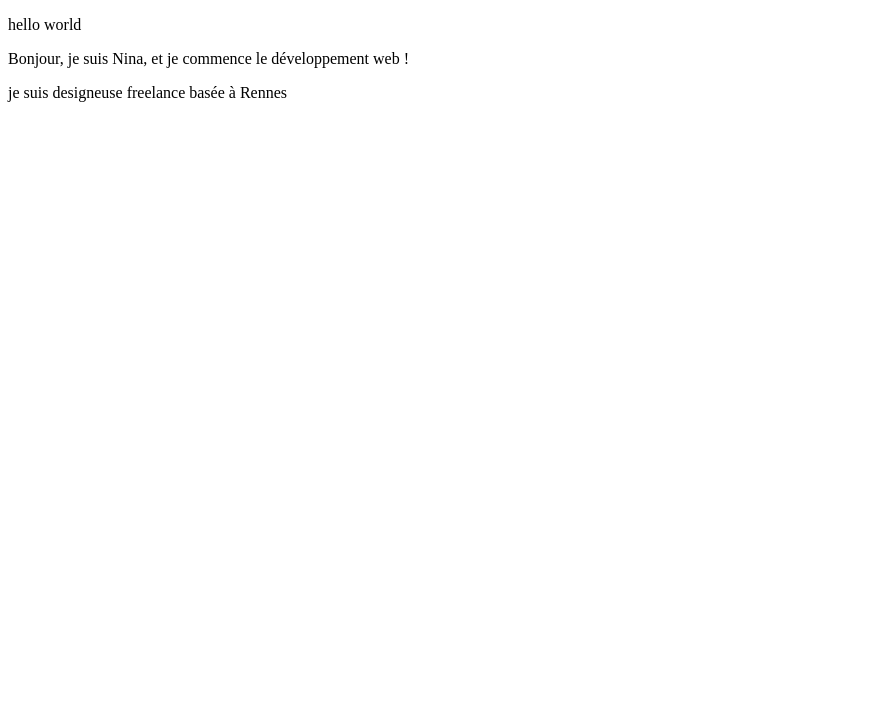
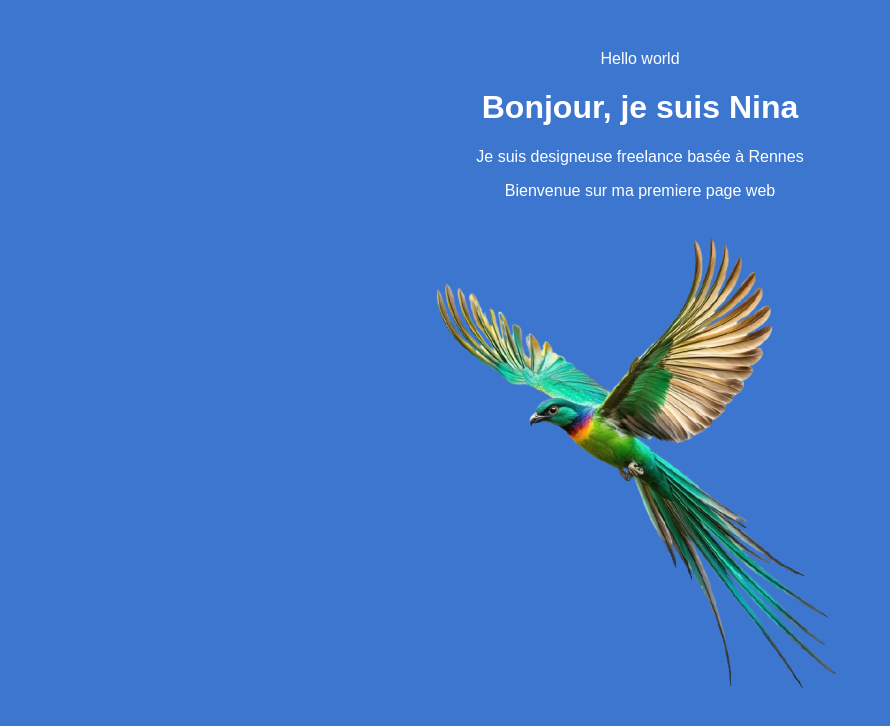
Before and after one commit to Nina35000/test, a plain HTML site: page index.html in a window 1280 px wide. Shown: the whole page, without its empty margins (0-890 px from the left). Drawn offline with Linux system fonts and the light colour scheme.

Commit message:
avancer fond bleu

```diff
--- a/index.html
+++ b/index.html
@@ -4,11 +4,27 @@
     <meta charset="UTF-8">
     <meta name="viewport" content="width=device-width, initial-scale=1.0">
     <title>Je commence le développement web</title>
-</head>
-<body>
-    <p>hello world</p>
-</body>
-    <p>Bonjour, je suis Nina, et je commence le développement web !</p>
-    <p>je suis designeuse freelance basée à Rennes</p>
+    <style>
+        body {
+            text-align: center;
+            font-family: Arial, sans-serif;
+            margin-top: 50px;
+            color: #ffffff;
+            background-color: #3c76ce;
+        }
+    </style>
+
+    <body>
+        <div>
+            <p>Hello world</p>
+            <h1>Bonjour, je suis Nina</h1>
+            <p>Je suis designeuse freelance basée à Rennes</p>
+            <p> Bienvenue sur ma premiere page web</p>
+            <img src="/assets/pioupiou.png" alt="mon image" />
+        </div>
+        <div>
+
+        </div>
+    </body>
 
 </html>
```
Also changed, not shown: assets/ancre.png (added), assets/pioupiou.png (added).
